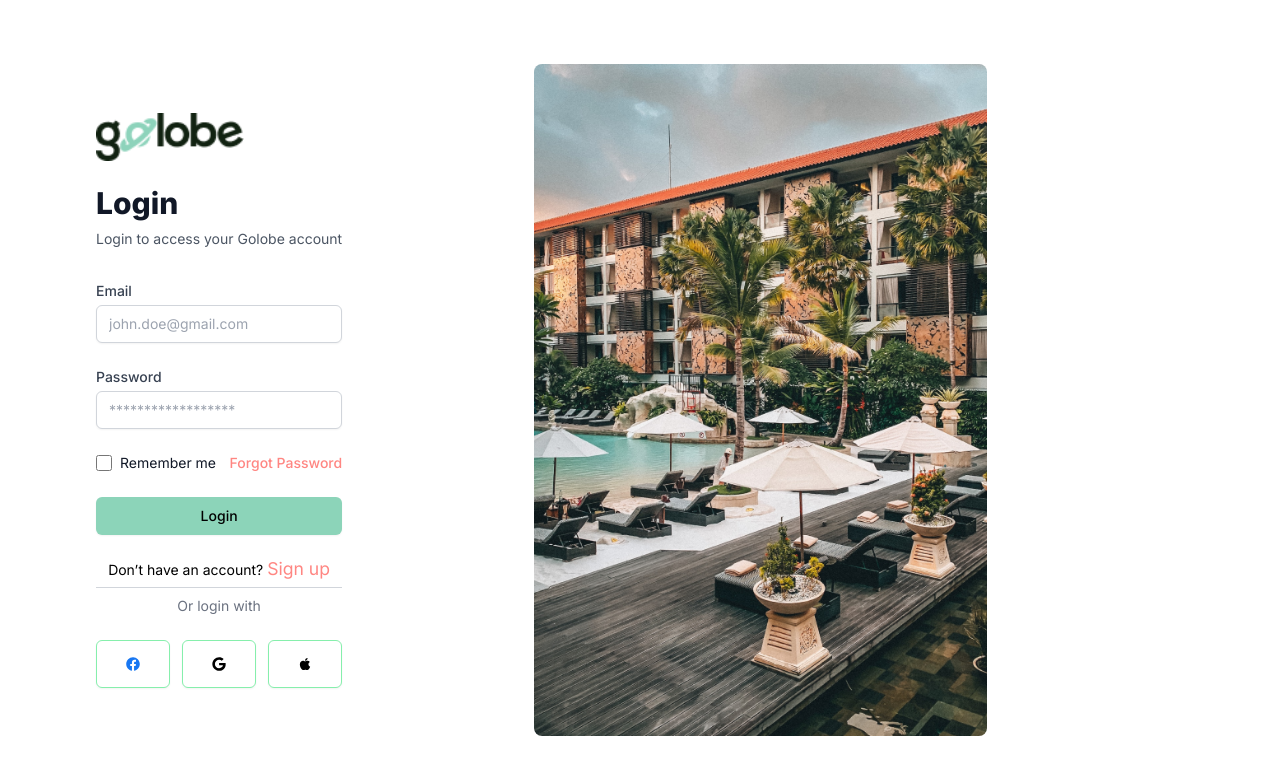
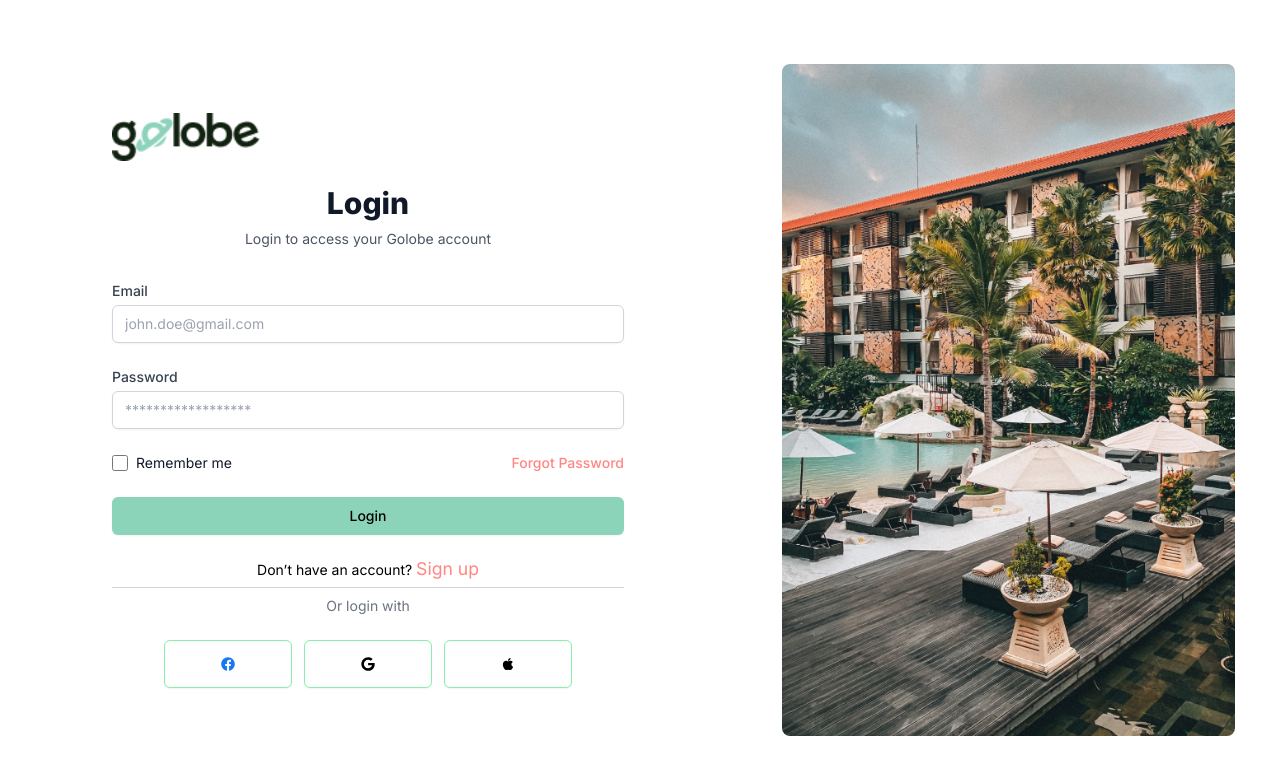
Before and after one commit to seifeddinesaad01/Golobe-Travel-agency-website, a Next.js app: page /sign-in in a window 1280 px wide. Shown: the top 774 px of the page. Built offline with nearby package versions, Linux system fonts and the light colour scheme.

Commit message:
style: some responsiveness improvements

```diff
--- a/src/app/(auth)/sign-in/page.tsx
+++ b/src/app/(auth)/sign-in/page.tsx
@@ -6,15 +6,16 @@ import { FaGoogle, FaApple, FaFacebook } from "react-icons/fa";
 export default function SignIn() {
   return (
     <div className="min-h-screen flex flex-col sm:flex-row">
-      <div className="lg:flex-1 flex flex-col justify-center px-4 sm:px-6 lg:flex-none lg:px-20 xl:px-24">
+      <div className="flex-1 py-16 flex flex-col justify-center px-4 sm:px-6  lg:px-20 xl:px-24">
         <div className="mx-auto w-full max-w-sm lg:max-w-md xl:max-w-lg">
-          <div>
-            <Image alt="Golobe" className="h-12 w-auto" src={Logo} />
+          <div className="mx-auto  sm:text-center">
+            <Image alt="Golobe" className="h-12 w-auto" src={Logo} width={100} />
             <h2 className="mt-6 text-3xl font-extrabold text-gray-900">Login</h2>
             <p className="mt-2 text-sm text-gray-600">
               Login to access your Golobe account
             </p>
           </div>
+
           <div className="mt-8">
             <form
               action="#"
@@ -123,8 +124,8 @@ export default function SignIn() {
                   </span>
                 </div>
               </div>
-              <div className="mt-6 grid grid-cols-1 sm:grid-cols-2 lg:grid-cols-3 gap-3">
-                <div>
+              <div className="mt-6 flex flex-wrap  justify-center gap-3 w-full">
+                <div className="w-1/4">
                   <a
                     className="w-full inline-flex justify-center py-2 px-4 border border-green-300 rounded-md shadow-sm bg-white text-sm font-medium  hover:bg-gray-50"
                     href="#"
@@ -136,7 +137,7 @@ export default function SignIn() {
                     <FaFacebook color="#1877f2ff" />
                   </a>
                 </div>
-                <div>
+                <div className="w-1/4">
                   <a
                     className="w-full inline-flex justify-center py-2 px-4 border border-green-300 rounded-md shadow-sm bg-white text-sm font-medium  hover:bg-gray-50"
                     href="#"
@@ -148,7 +149,7 @@ export default function SignIn() {
                     <FaGoogle />
                   </a>
                 </div>
-                <div>
+                <div className="w-1/4">
                   <a
                     className="w-full inline-flex justify-center py-2 px-4 border border-green-300 rounded-md shadow-sm bg-white text-sm font-medium  hover:bg-gray-50"
                     href="#"
@@ -165,7 +166,7 @@ export default function SignIn() {
           </div>
         </div>
       </div>
-      <div className="lg:flex-1 flex justify-center py-16 px-4 sm:px-6 lg:flex-none lg:px-20 xl:px-24">
+      <div className="flex-1 flex justify-center py-16 ">
         <Image
           alt="Hotel resort"
           className="object-cover object-center rounded-lg"
```
